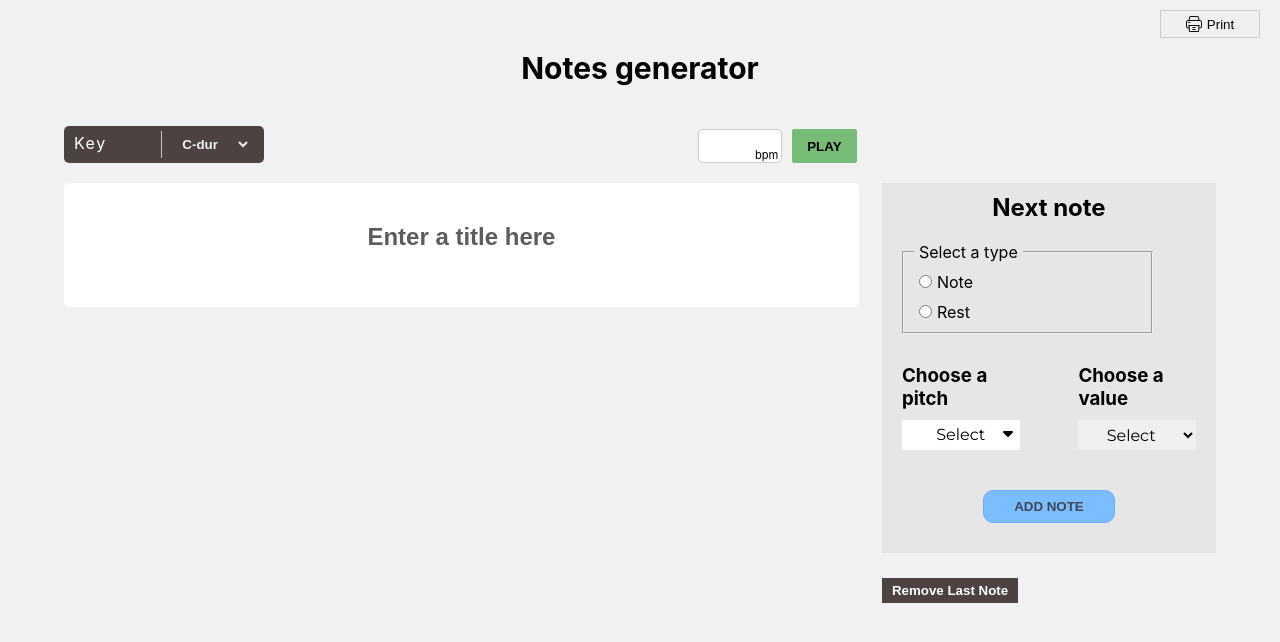
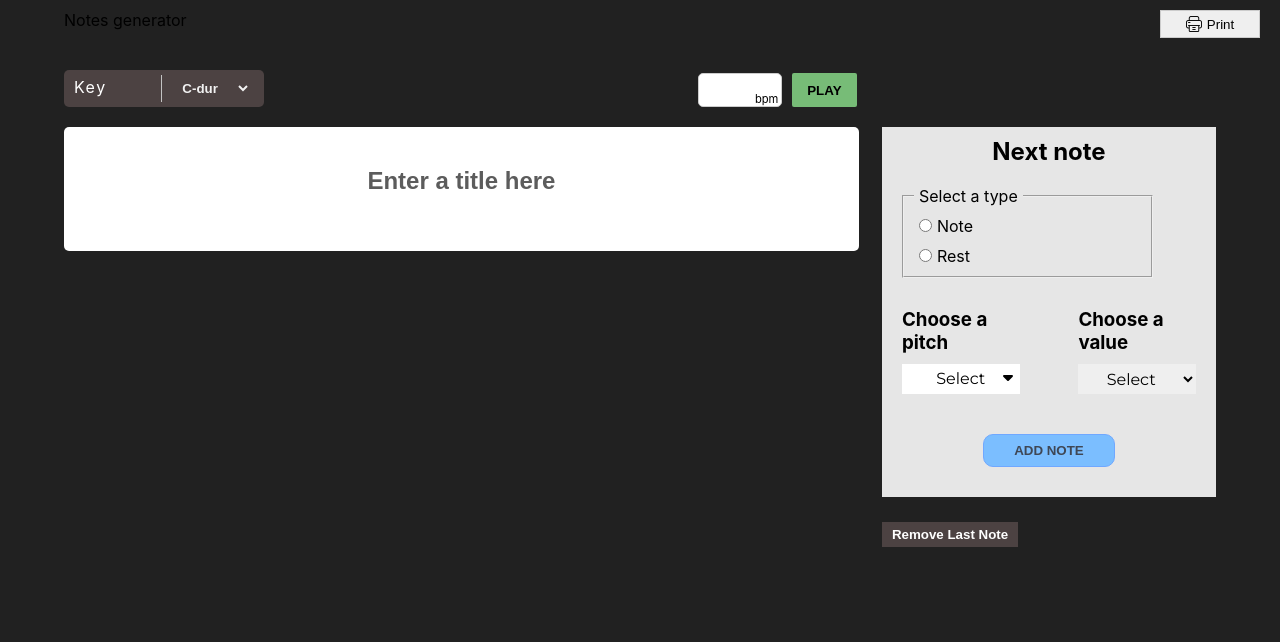
Before and after one commit to KamilSajdera/Notes-Generator, a React (Create React App) app: page / in a window 1280 px wide. Shown: the top 642 px of the page. Built offline with nearby package versions, Linux system fonts and the light colour scheme; a web font is replaced by a local one.

Commit message:
Changed background color & removed header

```diff
--- a/src/App.css
+++ b/src/App.css
@@ -5,7 +5,7 @@
 }
 
 body {
-    background: #f1f1f1;
+    background: #212121;
 }
 
 .container {
@@ -24,16 +24,6 @@ body {
 
 }
 
-
-.container .header
-{
-    text-align: center;
-    font-size: 30px;
-    font-weight: 700;
-    margin-top: 50px;
-}
-
-
 .generator-elements
 {
     width: 100%;
```
